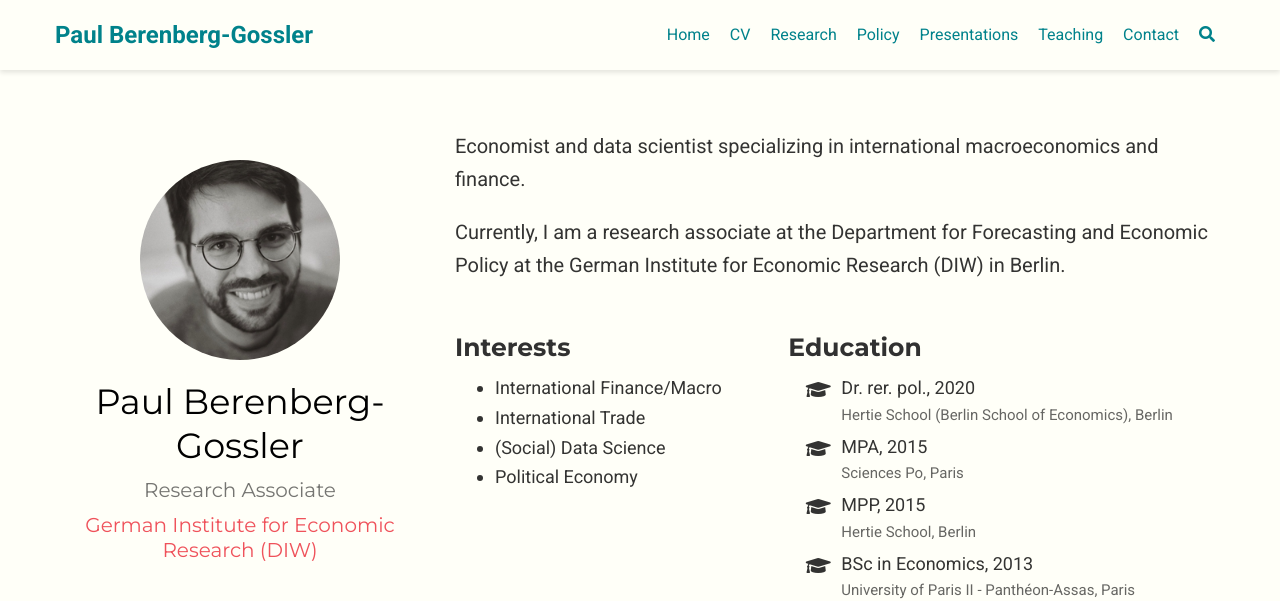
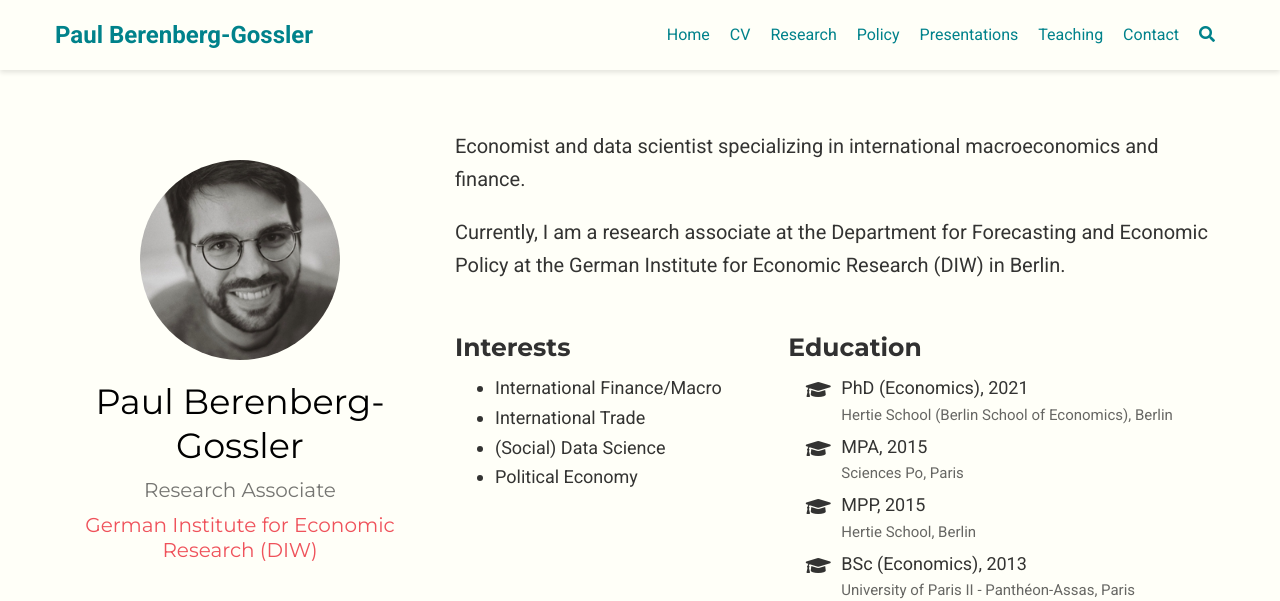
Before and after one commit to paulberenberg/paulberenberg.github.io, a plain HTML site: page authors/admin/index.html in a window 1280 px wide. Shown: the top 601 px of the page. Drawn offline with nearby package versions, Linux system fonts and the light colour scheme; some icons are missing.

Commit message:
update phd

```diff
--- a/authors/admin/index.html
+++ b/authors/admin/index.html
@@ -579,7 +579,7 @@
           <li>
             <i class="fa-li fas fa-graduation-cap"></i>
             <div class="description">
-              <p class="course">Dr. rer. pol., 2020</p>
+              <p class="course">PhD (Economics), 2021</p>
               <p class="institution">Hertie School (Berlin School of Economics), Berlin</p>
             </div>
           </li>
@@ -603,7 +603,7 @@
           <li>
             <i class="fa-li fas fa-graduation-cap"></i>
             <div class="description">
-              <p class="course">BSc in Economics, 2013</p>
+              <p class="course">BSc (Economics), 2013</p>
               <p class="institution">University of Paris II - Panthéon-Assas, Paris</p>
             </div>
           </li>
```
Also changed, not shown: index.html (+2 -2 lines), 1 other file.
